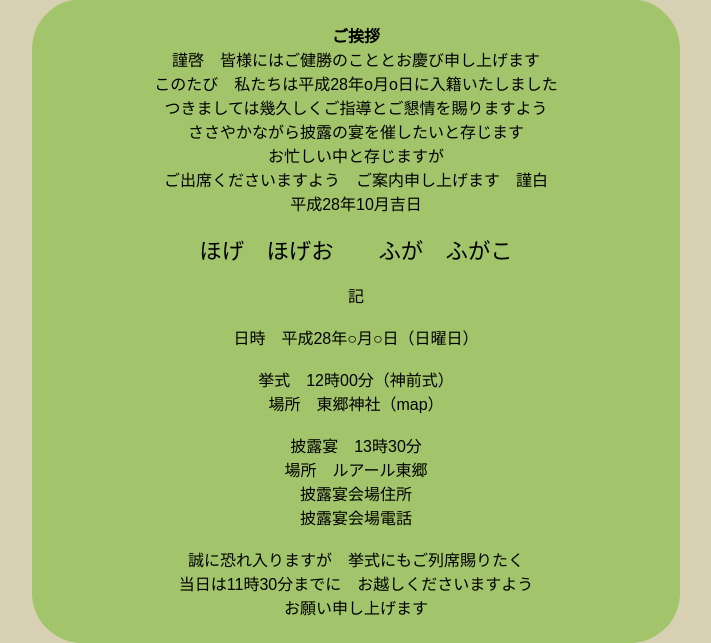
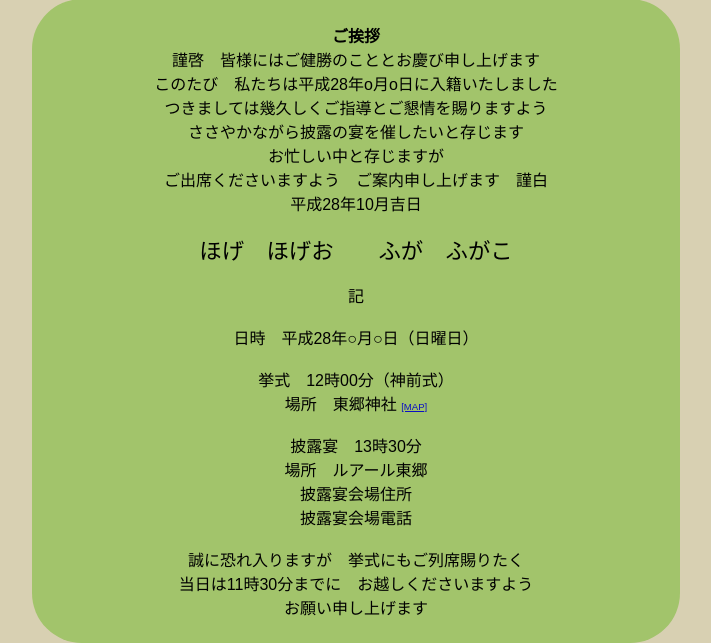
Before and after one commit to atago0129/happy-wedding, a PHP site: page /templates/invitation.html in a window 1280 px wide. Shown: the part 631-1274 px from the top of the page, without its empty margins (284-995 px from the left). Run offline with PHP 8.4, Linux system fonts and the light colour scheme; some libraries are stand-ins or nearby versions.

Commit message:
地図リンクのスタイル変更

```diff
--- a/public/css/acolish.css
+++ b/public/css/acolish.css
@@ -57,6 +57,12 @@ li {
     margin-right: 16px;
     max-width: 480px;
     max-height: 606px;
+}
+
+.mapLink {
+    font-size: 60%;
+    text-decoration: underline;
+    color: #0b0fc3;
 }
 
 .invitationMessage {
--- a/templates/invitation.html
+++ b/templates/invitation.html
@@ -31,7 +31,7 @@
             <li>日時　平成28年○月○日（日曜日）</li>
             <li>&nbsp;</li>
             <li>挙式　12時00分（神前式）</li>
-            <li>場所　東郷神社（<a href="https://goo.gl/maps/D2PV6kxCvV52" target="_blank">map</a>）</li>
+            <li>場所　東郷神社 <a class="mapLink" href="https://goo.gl/maps/D2PV6kxCvV52" target="_blank">[MAP]</a></li>
             <li>&nbsp;</li>
             <li>披露宴　13時30分</li>
             <li>場所　ルアール東郷</li>
```
